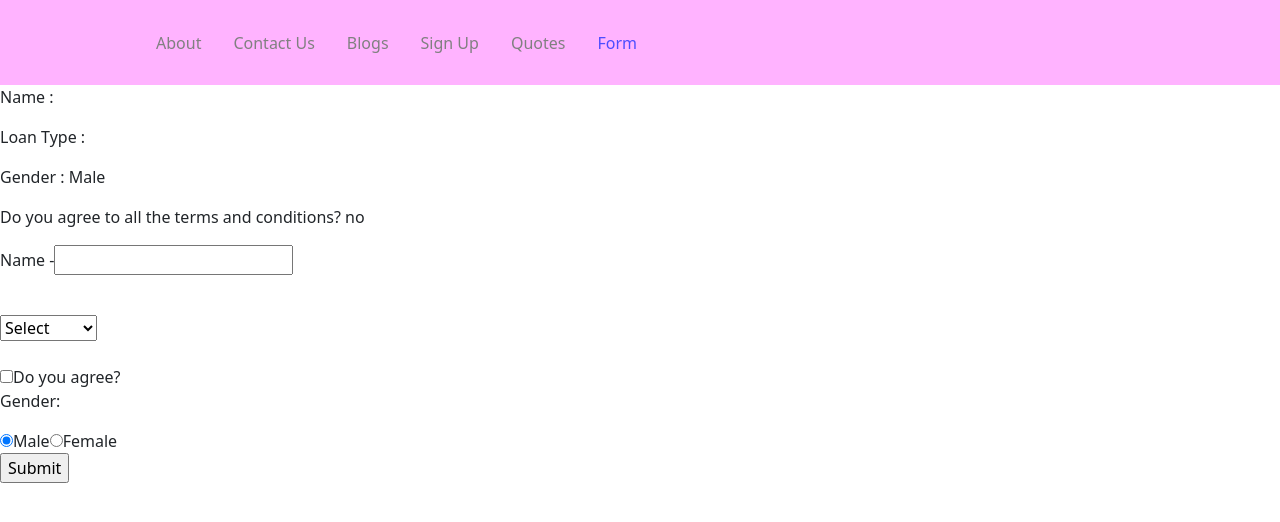
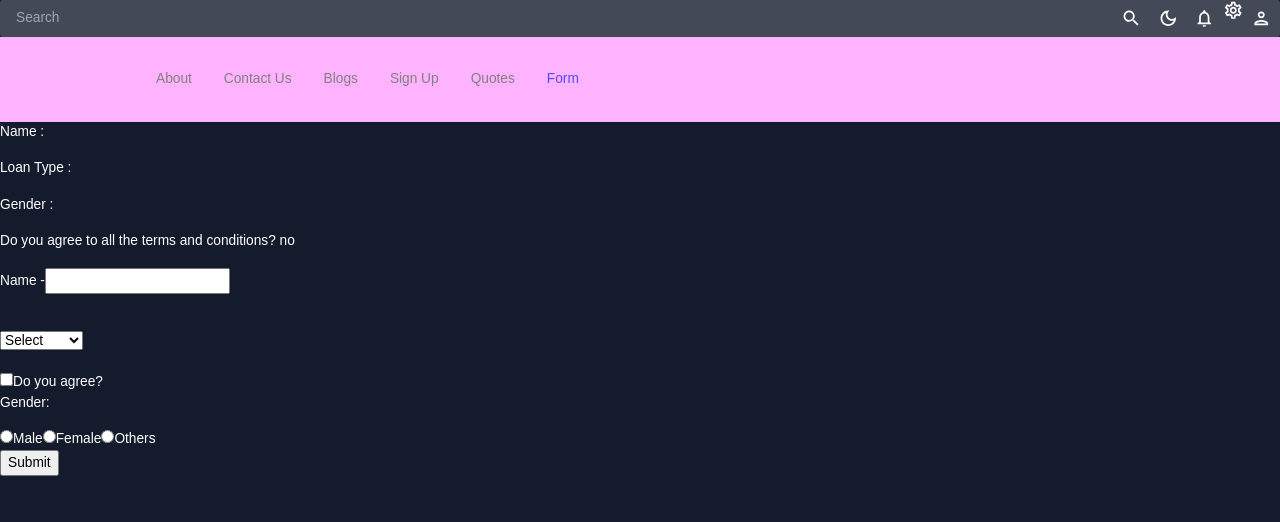
Before and after one commit to aryan-michael/los-final, a React (Create React App) app in the folder frontend/: page /form-data in a window 1280 px wide. Shown: the top 522 px of the page. Built offline with nearby package versions, Linux system fonts and the light colour scheme.

Commit message:
dark mode toggle added

```diff
--- a/frontend/package.json
+++ b/frontend/package.json
@@ -3,6 +3,10 @@
   "version": "0.1.0",
   "private": true,
   "dependencies": {
+    "@emotion/react": "^11.10.5",
+    "@emotion/styled": "^11.10.5",
+    "@mui/icons-material": "^5.11.0",
+    "@mui/material": "^5.11.7",
     "@testing-library/jest-dom": "^5.16.5",
     "@testing-library/react": "^13.4.0",
     "@testing-library/user-event": "^13.5.0",
--- a/frontend/src/App.jsx
+++ b/frontend/src/App.jsx
@@ -10,10 +10,19 @@
 import Contact from "./pages/contact";
 import Blogs from "./pages/blogs";
 import SignUp from "./pages/signup";
+import { ColorModeContext, useMode } from "./theme";
+import { CssBaseline, ThemeProvider  } from "@mui/material";
+import TopBar from "./components/TopBar";
 
 function App() {
+const [theme, colorMode] = useMode();
+
   return (
+    <ColorModeContext.Provider value={colorMode}>
+      <ThemeProvider theme={theme}>
+        <CssBaseline />
     <>
+      <main className="content"><TopBar/></main>
       <Navbar />
       <Routes>
         <Route exact path="/" element={<Home />} />
@@ -25,6 +34,8 @@
         <Route path="/form-data" element={<Formdata />} />
       </Routes>
     </>
+    </ThemeProvider>
+    </ColorModeContext.Provider>
   );
 }
 
--- /dev/null
+++ b/frontend/src/components/TopBar.jsx
@@ -0,0 +1,53 @@
+import { Box, IconButton, useTheme } from "@mui/material";
+import {useContext} from "react";
+import { ColorModeContext, tokens } from "../theme";
+import InputBase from "@mui/material/InputBase";
+import LightModeOutlinedIcon from "@mui/icons-material/LightModeOutlined";
+import DarkModeOutlinedIcon from "@mui/icons-material/DarkModeOutlined";
+import NotificationsOutlinedIcon from "@mui/icons-material/NotificationsOutlined";
+import SettingsOutlinedIcon from "@mui/icons-material/SettingsOutlined";
+import PersonOutlinedIcon from "@mui/icons-material/PersonOutlined";
+import SearchIcon from "@mui/icons-material/Search";
+import { borderRadius } from "@mui/system";
+
+
+const TopBar = () => {
+const theme = useTheme();
+const colors = tokens(theme.palette.mode)
+const colorMode = useContext(ColorModeContext)
+
+    return (
+        <Box
+            display="flex"
+            backgroundColor={colors.primary[400]}
+            borderRadius="3px">
+            <InputBase sx={{ml: 2, flex: 1}} placeholder="Search" />
+            <IconButton type="button" sx={{p: 1}}>
+                <SearchIcon/>
+            </IconButton>
+
+            {/* ICONS */}
+            <Box display="flex">
+                <IconButton onClick={colorMode.toggleColorMode}>
+                    {theme.palette.mode === "dark" ? (
+                    <DarkModeOutlinedIcon/>
+                    ) : (<LightModeOutlinedIcon/>)}
+
+                </IconButton>
+                <IconButton>
+                    <NotificationsOutlinedIcon/>
+                </IconButton>
+                    <SettingsOutlinedIcon/>
+                <IconButton>
+                    <PersonOutlinedIcon/>
+                </IconButton>
+            </Box>
+
+        </Box>
+
+
+
+
+    );
+};
+export default TopBar;
--- a/frontend/src/pages/Formdata.jsx
+++ b/frontend/src/pages/Formdata.jsx
@@ -5,7 +5,7 @@
   const [name, setName] = useState(""); //separate out first and last name
   const [loanType, setLoanType] = useState("");
   const [agreement, setAgreement] = useState(false);
-  const [gender, setGender] = useState("Male");
+  const [gender, setGender] = useState("");
 
   function changeValues(event) {
     let { name, type } = event.target;
@@ -80,6 +80,16 @@
           />
           Female
         </label>
+        <label>
+          <input
+            type="radio"
+            onChange={changeValues}
+            name="gender"
+            value="Others"
+            checked={gender === "Others"}
+          />
+          Others
+        </label>
         {/* submit button */}
         <div class="form-example">
           <input type="submit" value="Submit" />
--- a/frontend/src/theme.js
+++ b/frontend/src/theme.js
@@ -0,0 +1,212 @@
+import {createContext, useState, useMemo} from 'react';
+import {createTheme} from '@mui/material/styles';
+
+//color design tokens => all the colors that will be used
+export const tokens = (mode) => ({
+    ...(mode === 'dark'
+      ? {
+        grey: {
+            100: "#e0e0e0",
+            200: "#c2c2c2",
+            300: "#a3a3a3",
+            400: "#858585",
+            500: "#666666",
+            600: "#525252",
+            700: "#3d3d3d",
+            800: "#292929",
+            900: "#141414",
+        },
+        primary: {
+            100: "#d0d1d5",
+            200: "#a1a4ab",
+            300: "#727681",
+            400: "#434957",
+            500: "#141b2d",
+            600: "#101624",
+            700: "#0c101b",
+            800: "#080b12",
+            900: "#040509",
+        },
+        greenAccent: {
+            100: "#dbf5ee",
+            200: "#b7ebde",
+            300: "#94e2cd",
+            400: "#70d8bd",
+            500: "#4cceac",
+            600: "#3da58a",
+            700: "#2e7c67",
+            800: "#1e5245",
+            900: "#0f2922",
+        },
+        redAccent: {
+            100: "#f8dcdb",
+            200: "#f1b9b7",
+            300: "#e99592",
+            400: "#e2726e",
+            500: "#db4f4a",
+            600: "#af3f3b",
+            700: "#832f2c",
+            800: "#58201e",
+            900: "#2c100f",
+        },
+        blueAccent: {
+            100: "#e1e2fe",
+            200: "#c3c6fd",
+            300: "#a4a9fc",
+            400: "#868dfb",
+            500: "#6870fa",
+            600: "#535ac8",
+            700: "#3e4396",
+            800: "#2a2d64",
+            900: "#151632",
+        },
+      }
+
+    : { //light mode
+        grey: {
+            100: "#141414",
+            200: "#292929",
+            300: "#3d3d3d",
+            400: "#525252",
+            500: "#666666",
+            600: "#858585",
+            700: "#a3a3a3",
+            800: "#c2c2c2",
+            900: "#e0e0e0",
+        },
+        primary: {
+            100: "#040509",
+            200: "#080b12",
+            300: "#0c101b",
+            400: "#f2f0f0", //manually changed
+            500: "#141b2d",
+            600: "#434957",
+            700: "#727681",
+            800: "#a1a4ab",
+            900: "#d0d1d5",
+        },
+        greenAccent: {
+            100: "#0f2922",
+            200: "#1e5245",
+            300: "#2e7c67",
+            400: "#3da58a",
+            500: "#4cceac",
+            600: "#70d8bd",
+            700: "#94e2cd",
+            800: "#b7ebde",
+            900: "#dbf5ee",
+        },
+        redAccent: {
+            100: "#2c100f",
+            200: "#58201e",
+            300: "#832f2c",
+            400: "#af3f3b",
+            500: "#db4f4a",
+            600: "#e2726e",
+            700: "#e99592",
+            800: "#f1b9b7",
+            900: "#f8dcdb",
+        },
+        blueAccent: {
+            100: "#151632",
+            200: "#2a2d64",
+            300: "#3e4396",
+            400: "#535ac8",
+            500: "#6870fa",
+            600: "#868dfb",
+            700: "#a4a9fc",
+            800: "#c3c6fd",
+            900: "#e1e2fe",
+        },
+    }),
+});
+
+export const themeSettings = (mode) => {
+    const colors = tokens(mode);
+    return {
+        palette: {
+            mode: mode,
+            ...(mode === 'dark'
+              ? {
+                primary: {
+                    main: colors.primary[500],
+                },
+                secondary: {
+                    main: colors.greenAccent[500],
+                },
+                neutral: {
+                    dark: colors.grey[700],
+                    main: colors.grey[500],
+                    light: colors.grey[100],
+                },
+                background: {
+                    default: colors.primary[500],
+                }
+              } : { //light mode
+                primary: {
+                    main: colors.primary[100],
+                },
+                secondary: {
+                    main: colors.greenAccent[500],
+                },
+                neutral: {
+                    dark: colors.grey[700],
+                    main: colors.grey[500],
+                    light: colors.grey[100],
+                },
+                background: {
+                    default: "#fcfcfc",
+                },
+            }),
+        },
+        typography: {
+            fontFamily: ["Montserrat", "sans-serif"].join(","),
+            fontSize: 12,
+            h1: {
+                fontFamily: ["Montserrat", "sans-serif"].join(","),
+                fontSize: 40,
+            },
+            h2: {
+                fontFamily: ["Montserrat", "sans-serif"].join(","),
+                fontSize: 32,
+            },
+            h3: {
+                fontFamily: ["Montserrat", "sans-serif"].join(","),
+                fontSize: 24,
+            },
+            h4: {
+                fontFamily: ["Montserrat", "sans-serif"].join(","),
+                fontSize: 20,
+            },
+            h5: {
+                fontFamily: ["Montserrat", "sans-serif"].join(","),
+                fontSize: 16,
+            },
+            h6: {
+                fontFamily: ["Montserrat", "sans-serif"].join(","),
+                fontSize: 14,
+            },
+        }
+    };
+};
+
+//react context for color mode
+export const ColorModeContext = createContext({
+    toggleColorMode: () => {}
+});
+
+export const useMode = () => {
+    const [mode, setMode] = useState("dark");
+
+    const colorMode = useMemo(
+        () => ({
+            toggleColorMode: () =>
+            setMode((prev) => (prev === "light" ? "dark" : "light")),
+        }),
+        []
+    );
+
+    const theme = useMemo(() => createTheme(themeSettings(mode)), [mode]);
+
+    return [theme, colorMode];
+};
```
